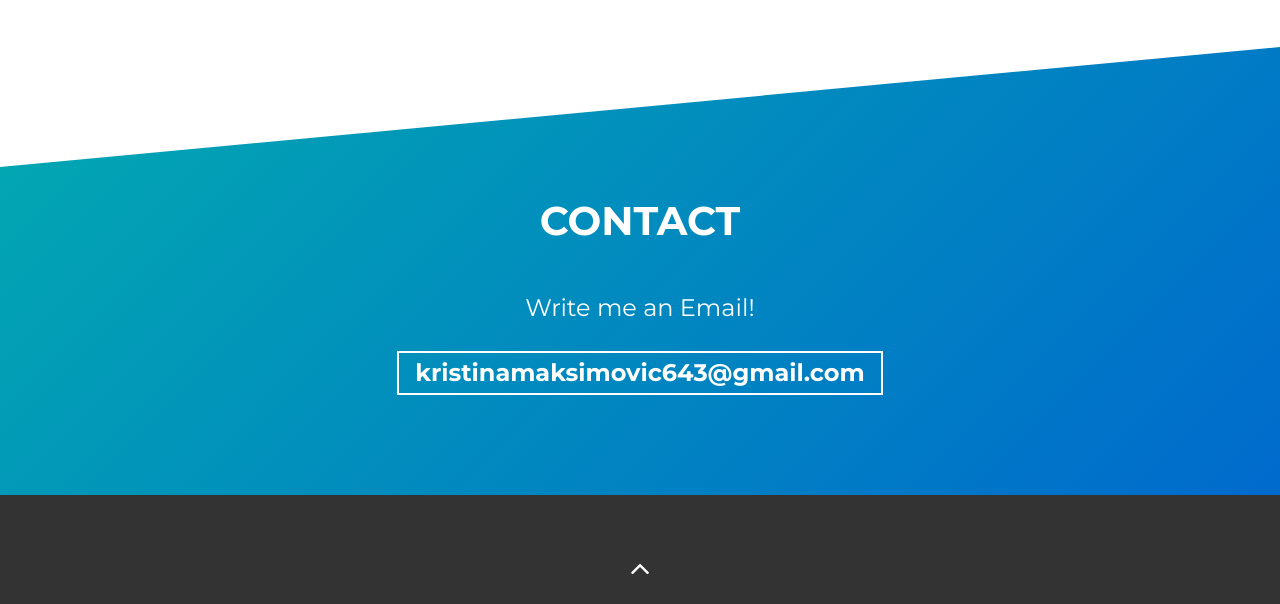
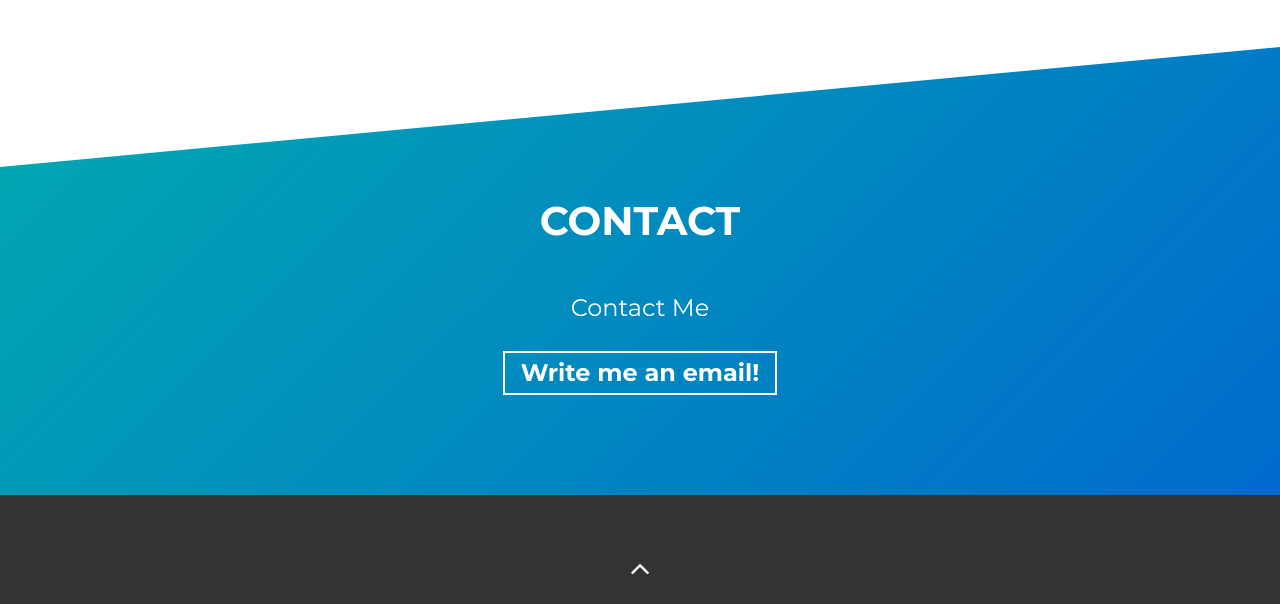
Before and after one commit to SheLearningCode/kristina-maksimovic, a website built with Parcel: page src/index.html in a window 1280 px wide. Shown: the part 2990-3594 px from the top of the page. Built offline with nearby package versions, Linux system fonts and the light colour scheme.

Commit message:
made the email not visible in contact section

```diff
--- a/src/index.html
+++ b/src/index.html
@@ -280,13 +280,13 @@
       <div class="container">
         <h2 class="section-title">Contact</h2>
         <div class="contact-wrapper load-hidden">
-          <p class="contact-wrapper__text">Write me an Email!</p>
+          <p class="contact-wrapper__text">Contact Me</p>
           <a
             rel="noreferrer"
             target="_blank"
             class="cta-btn cta-btn--resume"
             href="mailto:kristinamaksimovic643@gmail.com"
-            >kristinamaksimovic643@gmail.com</a
+            >Write me an email!</a
           >
         </div>
       </div>
```
